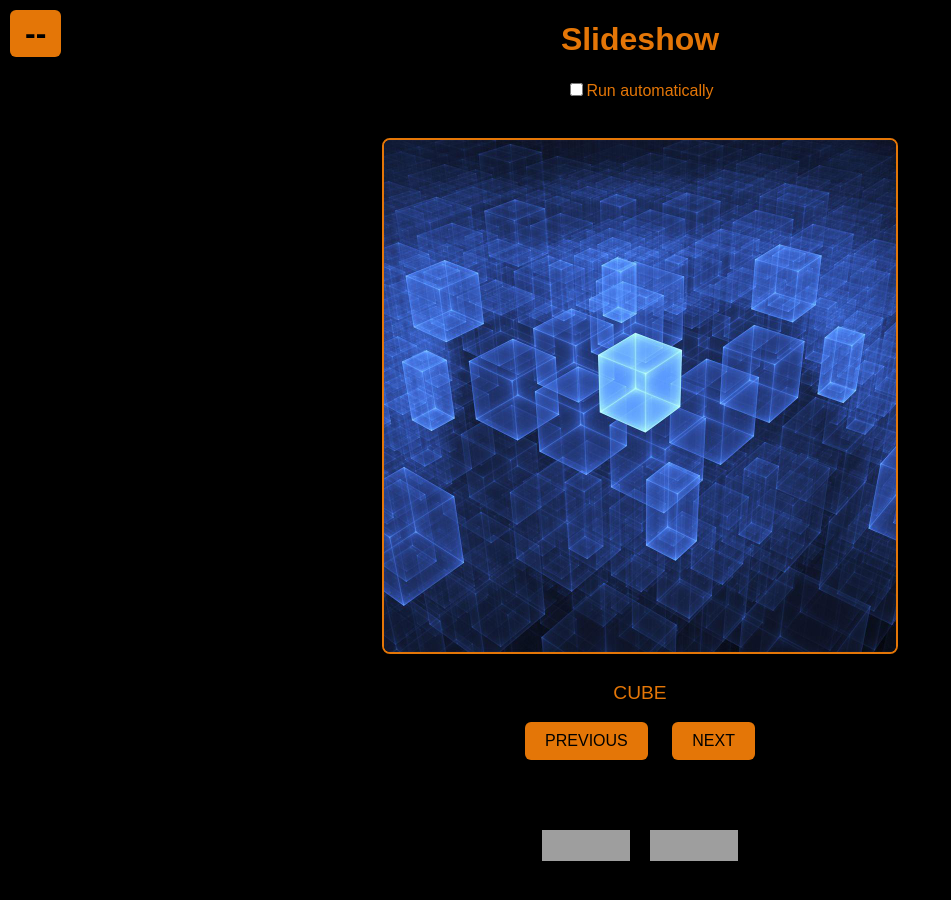
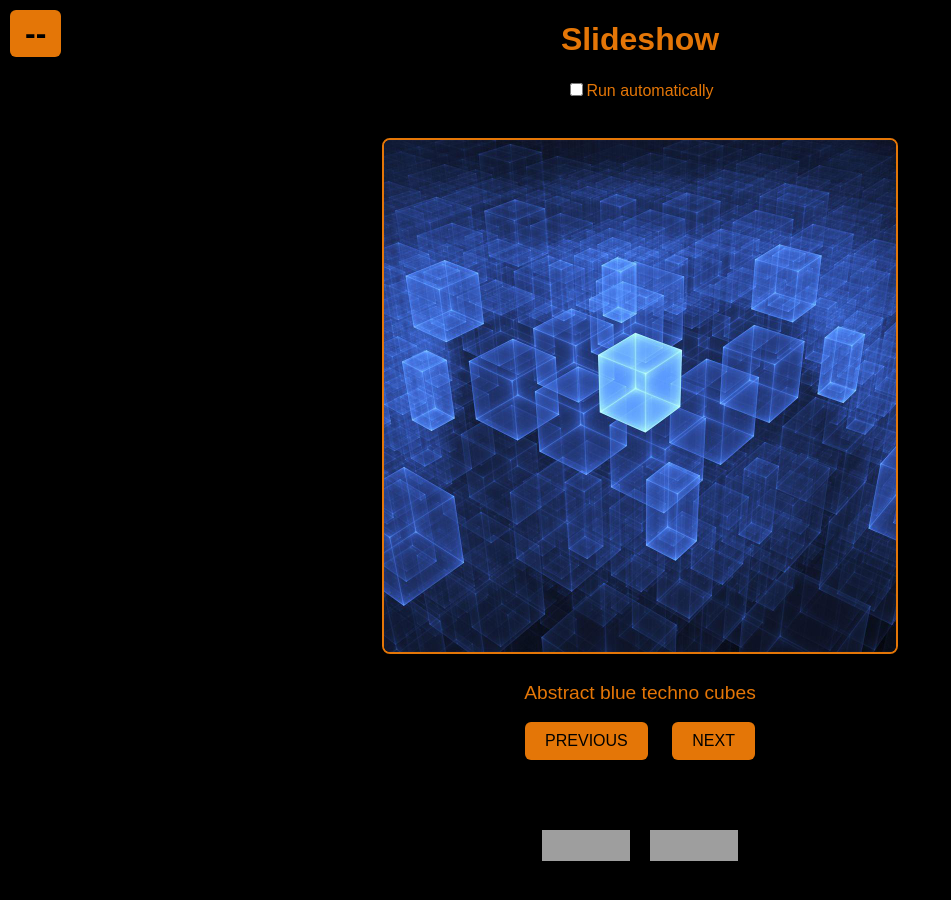
Before and after one commit to Ia-Fin/dev109, a plain HTML site: page a5/slideshow.html in a window 1280 px wide. Shown: the whole page, without its empty margins (0-951 px from the left). Drawn offline with Linux system fonts and the light colour scheme; grey boxes are pictures that could not be loaded.

Commit message:
Updated first image alt text/caption

```diff
--- a/a5/slideshow.html
+++ b/a5/slideshow.html
@@ -11,8 +11,8 @@
 		<h1>Slideshow</h1>
 		<input id="auto" type="checkbox">Run automatically
 		<br><br>
-		<img id="slideshow" src="https://ia-fin.github.io/dev109/a5/images/cube.jpg" width="512" height="512" alt="CUBE">
-		<p id="caption">CUBE</p>
+		<img id="slideshow" src="https://ia-fin.github.io/dev109/a5/images/cube.jpg" width="512" height="512" alt="Abstract blue techno cubes">
+		<p id="caption">Abstract blue techno cubes</p>
 		<div class="button-container">
 			<button id="previous">PREVIOUS</button>
 			<button id="next">NEXT</button>
```
